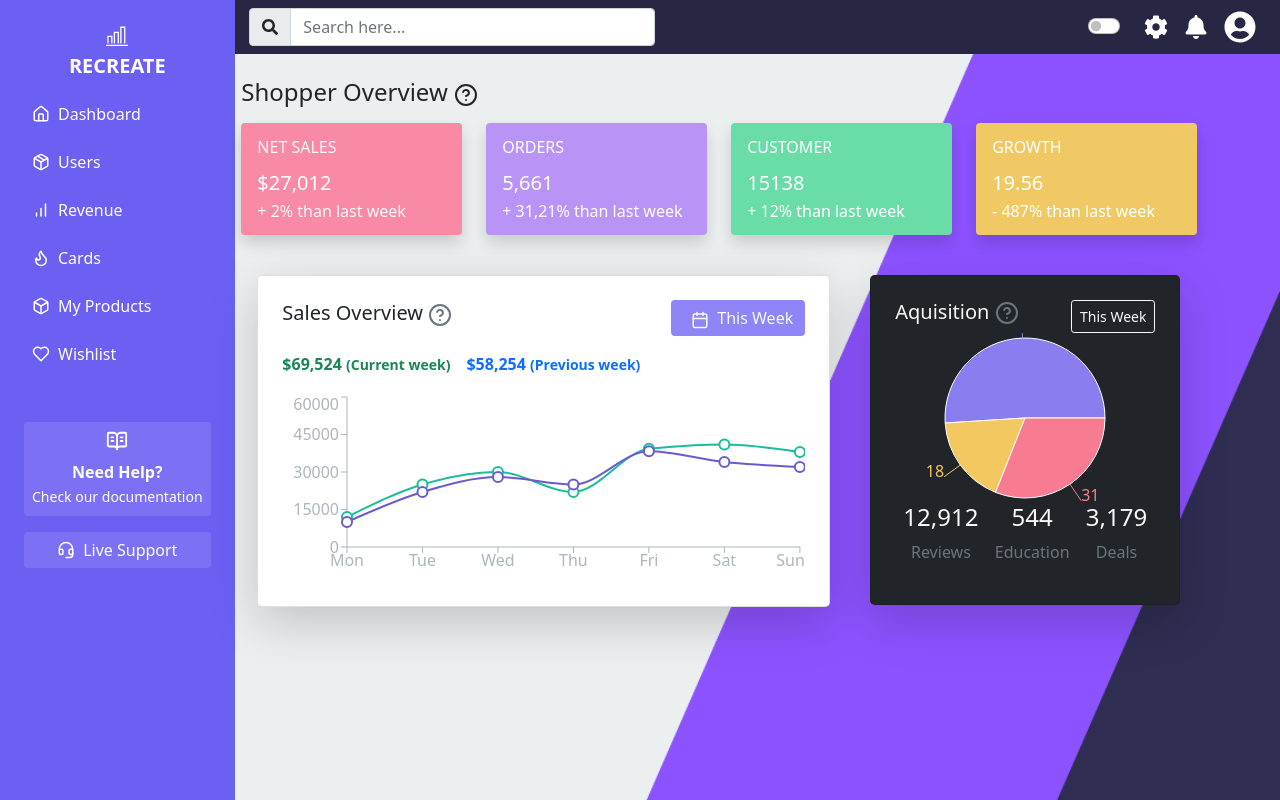
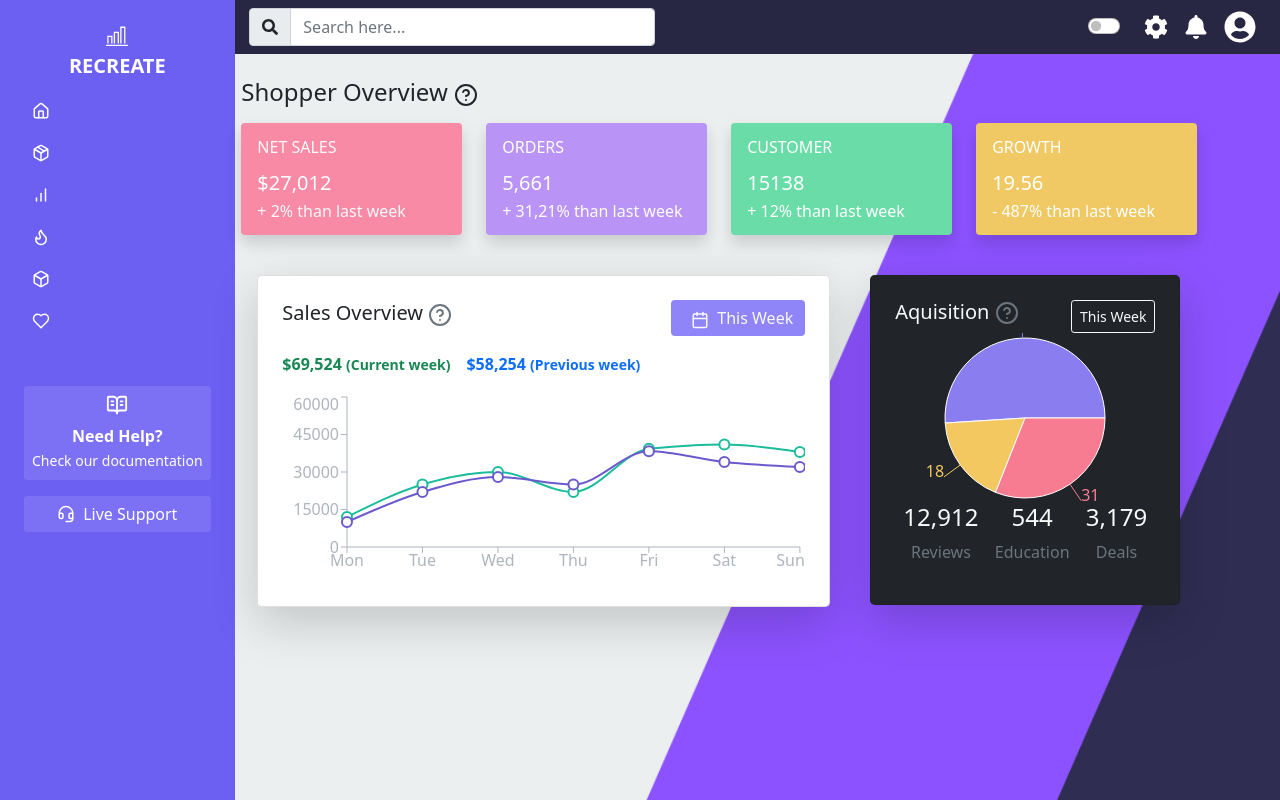
Before and after one commit to Sejalmohitkar/Admin-Panel, a React (Vite) app: page /home in a window 1280 px wide. Built offline with nearby package versions, Linux system fonts and the light colour scheme.

Commit message:
change condition

```diff
--- a/src/layout/Sidebar.jsx
+++ b/src/layout/Sidebar.jsx
@@ -17,7 +17,8 @@ import "./Sidebar.css";
 const Sidebar = ({ sidebarToggle }) => {
   return (
     <>
-        <div className= {`sidebar-container ${sidebarToggle ? "d-none d-lg-block" : "d-block"}`}>
+          <div className={`sidebar ${sidebarToggle ? "expanded" : "collapsed"} ${sidebarToggle ? "d-block" : "d-none d-lg-block"}`}>
+
           <div
             className= "sidebar text-white  p-4 rounded-end-4 overflow-auto d-flex flex-column"
             style={{ backgroundColor: "#6C60F3" }}
@@ -33,42 +34,42 @@ const Sidebar = ({ sidebarToggle }) => {
                 className="menu-item active text-white d-flex align-items-center p-2 text-decoration-none hover:bg-light hover:text-dark rounded"
               >
                 <Home size={18} className="icon me-2" />
-                Dashboard
+                {sidebarToggle && <span>Dashboard</span>}
               </Link>
               <Link
                 to={"/order"}
                 className="menu-item active text-white d-flex align-items-center p-2 text-decoration-none hover:bg-light hover:text-dark rounded"
               >
                 <Package size={18} className="icon me-2" />
-                Users
+                {sidebarToggle && <span>Users</span>}
               </Link>
               <Link
                 to={"/revenue"}
                 className="menu-item active text-white d-flex align-items-center p-2 text-decoration-none hover:bg-light hover:text-dark rounded"
               >
                 <BarChart size={18} className="icon me-2" />
-                Revenue
+                {sidebarToggle && <span>Revenue</span>}
               </Link>
               <Link
                 to={"/hotDeals"}
                 className="menu-item active text-white d-flex align-items-center p-2 text-decoration-none hover:bg-light hover:text-dark rounded"
               >
                 <Flame size={18} className="icon me-2" />
-                Cards
+                {sidebarToggle && <span>Cards</span>}
               </Link>
               <Link
                 to={"/product"}
                 className="menu-item active text-white d-flex align-items-center p-2 text-decoration-none hover:bg-light hover:text-dark rounded"
               >
                 <Box size={18} className="icon me-2" />
-                My Products
+                {sidebarToggle && <span>My Products</span>}
               </Link>
               <Link
                 to={"/wishlist"}
                 className="menu-item active text-white d-flex align-items-center p-2 text-decoration-none hover:bg-light hover:text-dark rounded"
               >
                 <Heart size={18} className="icon me-2" />
-                Wishlist
+                {sidebarToggle && <span>Wishlist</span>}
               </Link>
             </Nav>
 
```
